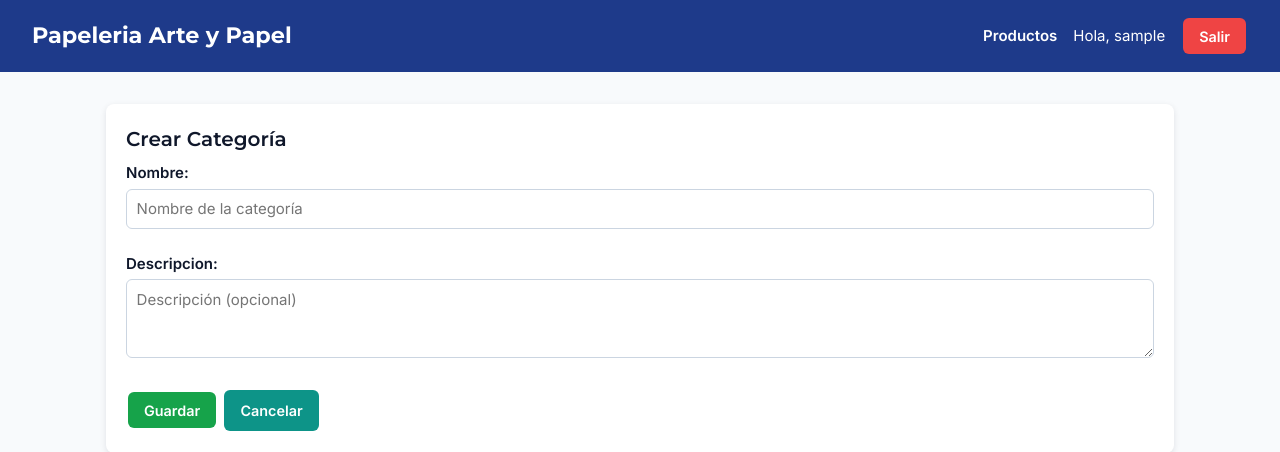
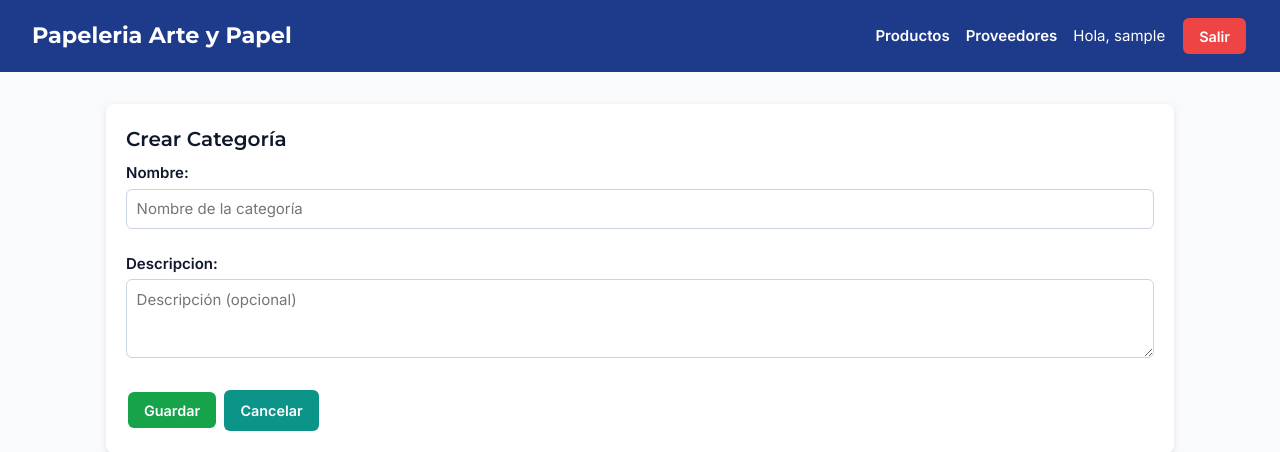
Before and after one commit to dimg101227hmczrsa6-ai/mi-negocio-django-3, a Django app: page /categorias/crear/ in a window 1280 px wide. Shown: the top 452 px of the page. Run offline with Django 5.2, Linux system fonts and the light colour scheme; the visitor is signed in with stand-in values (Sample User, id 1).

Commit message:
Proveedores

```diff
--- a/templates/base.html
+++ b/templates/base.html
@@ -16,6 +16,7 @@
             <a href="{% url 'home' %}" class="logo">Papeleria Arte y Papel</a>
             <div class="nav-links">
             <a href="{% url 'lista_productos' %}">Productos</a>
+            <a>Proveedores</a>
 
             {% if user.is_authenticated %}
                 <span>Hola, {{ user.username }}</span>
```
